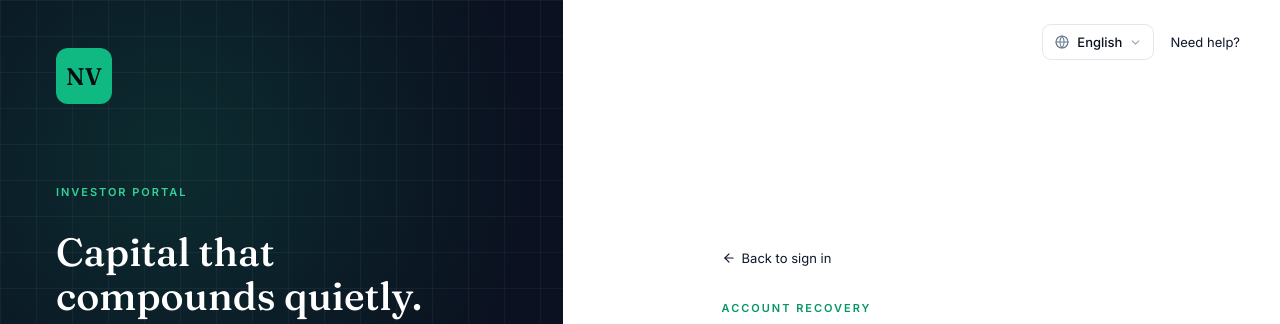
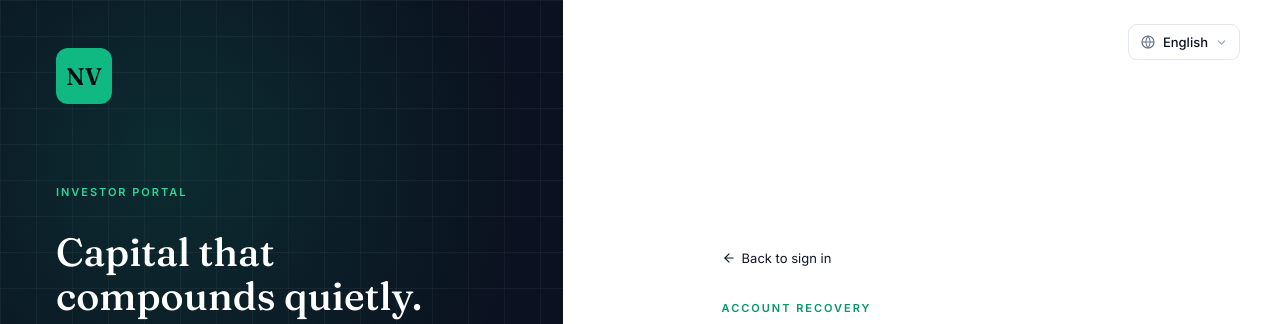
Before and after one commit to ebferd/towervault-equity, a PHP site: page /forgot-password in a window 1280 px wide. Shown: the top 324 px of the page. Run offline with PHP 8.4, Linux system fonts and the light colour scheme; data comes from the database, SQL or seed files in the repository; some libraries are stand-ins or nearby versions.

Commit message:
Remove "Need help?" link from auth header
Co-Authored-By: Claude Opus 4.8 <noreply@anthropic.com>

```diff
--- a/views/layouts/auth.php
+++ b/views/layouts/auth.php
@@ -82,7 +82,6 @@ $authStats = [
 
       <div class="utility-row">
         <?php $langVariant='light'; include ROOT.'/views/components/lang_switcher.php'; ?>
-        <a href="mailto:<?= htmlspecialchars(platform_setting('platform_support_email', platform_setting('platform_email','support@nexvest.com'))) ?>" class="help-link">Need help?</a>
       </div>
     </div>
 
```
